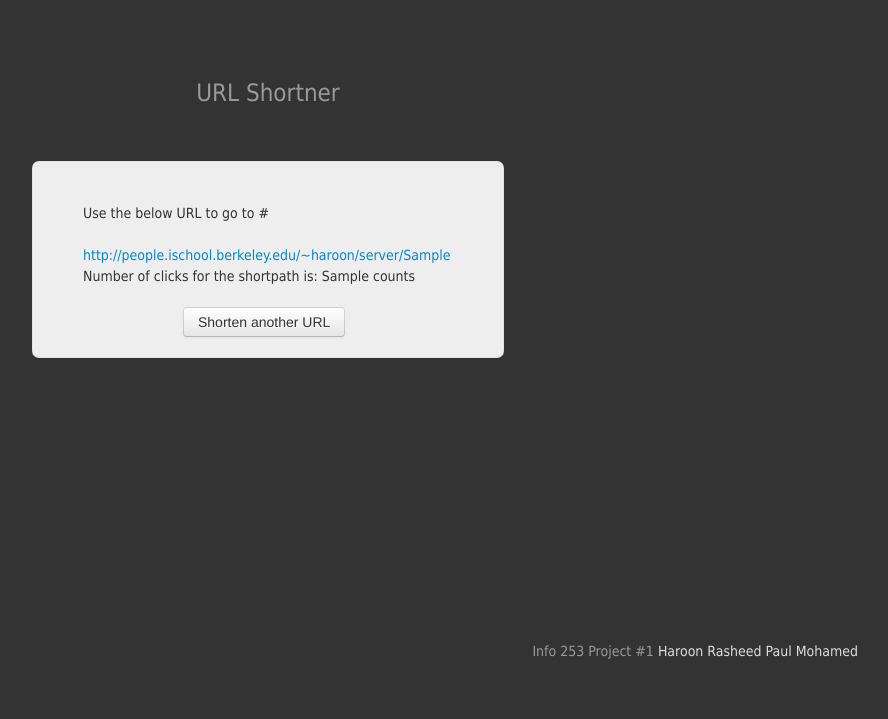
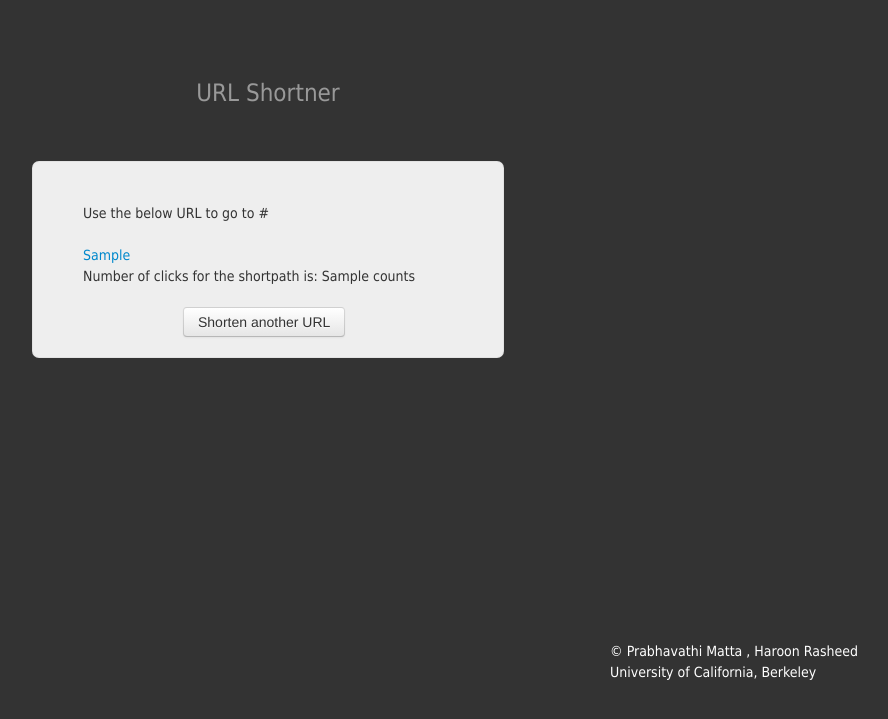
Before and after one commit to haroonrasheed333/webarch, a Flask app: template server/templates/shorturl.html in a window 1280 px wide. Shown: the top 719 px of the page, without its empty margins (372-1260 px from the left). Run offline with Flask 2, Linux system fonts and the light colour scheme; the template is opened without the code that fills it: most values are stand-ins (such as "Sample title", 1, 10 or a date in 2020).

Commit message:
SHORT URL relative path and GO TO HOME PAGE button

```diff
--- a/server/templates/shorturl.html
+++ b/server/templates/shorturl.html
@@ -15,15 +15,15 @@
 					<p>Use the below URL to go to {{longURL}}</p>
 					<p>{{message}}</p>
 					<br>
-					<a href="http://people.ischool.berkeley.edu/~haroon/server/{{shortPath}}" target="_blank">http://people.ischool.berkeley.edu/~haroon/server/{{shortPath}}</a>
+					<a href="../{{shortPath}}" target="_blank">{{shortPath}}</a>
 					<p>Number of clicks for the shortpath is: {{counts}}</p>
-					<a href="http://people.ischool.berkeley.edu/~haroon/server/"><input type="button" id="newURL" class="btn" value="Shorten another URL"></input></a>
+					<a href="../"><input type="button" id="newURL" class="btn" value="Shorten another URL"></input></a>
 				</div>
 			</div>
 		</div>
 		<div id="footer">
-			<p id="linkp">Info 253 Project #1 <a id="link" href="http://people.ischool.berkeley.edu/~haroon/" target="_blank">Haroon Rasheed Paul Mohamed</a>
-			</p>
-		</div>
+       &copy; Prabhavathi Matta , Haroon Rasheed
+       <br> University of California, Berkeley
+  </div>
 	</body>
 </html>
```
